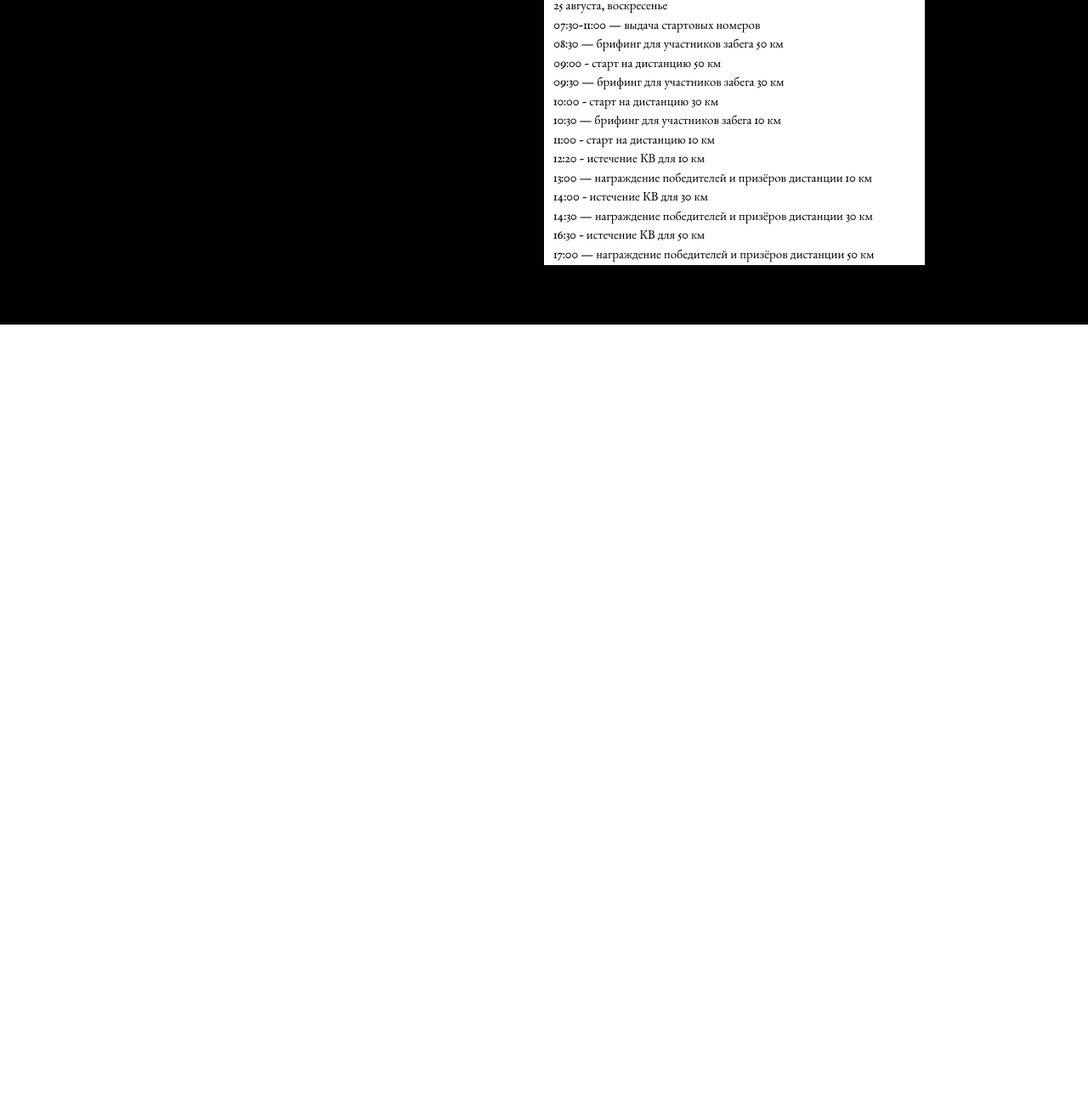
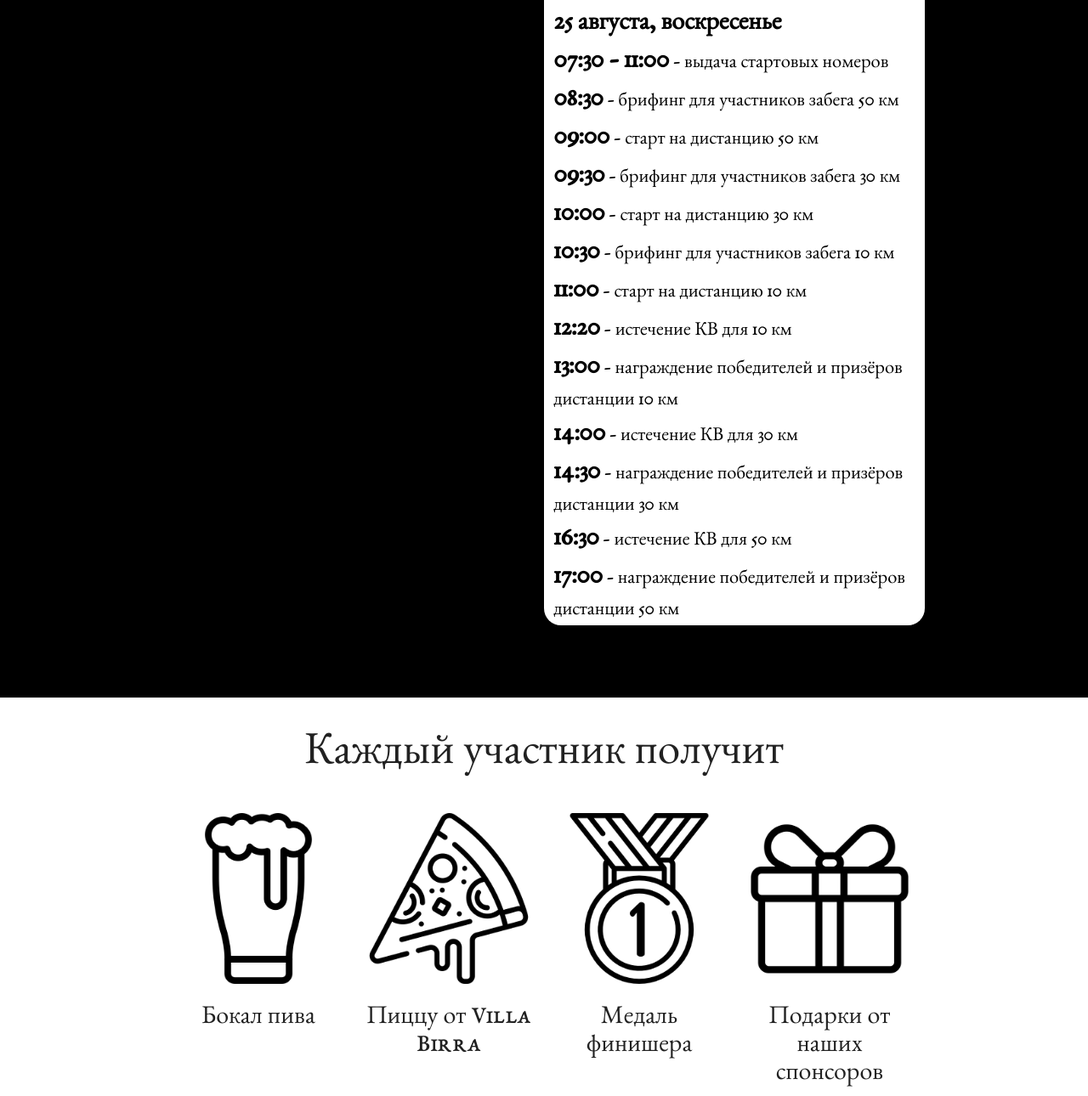
Before and after one commit to StaburovAlexey/oka-river-trail, a website: page src/index.html in a window 1280 px wide. Shown: the part 3550-4840 px from the top of the page at 85% size. Before the commit the page ends 3932 px from the top, so only its background shows below. Drawn offline with nearby package versions, Linux system fonts and the light colour scheme; files that its build step writes are made by us from their sources; files whose address does not match are found by name; a web font is replaced by a local one.

Commit message:
prize done

```diff
--- a/gulp/version.json
+++ b/gulp/version.json
@@ -1,3 +1,3 @@
 {
-    "main": "20240311133212"
+    "main": "20240311202033"
 }
--- a/src/index.html
+++ b/src/index.html
@@ -111,33 +111,52 @@
       </div>
       <div class="program black">
         <div class="row white-text container">
-          <div class="col s6 ">Oka River Trail</div>
-          <div class="col s6 black-text white">
+          <h2 class="col m6 s12">Oka River Trail</h2>
+          <div class="col m6 s12 black-text white program__info card">
             <h3>Программа забега:</h3>
             <span>25 августа, воскресенье</span>
-            <ul class="">
-              <li>07:30-11:00 — выдача стартовых номеров</li>
-              <li>08:30 — брифинг для участников забега 50 км</li>
-              <li>09:00 - старт на дистанцию 50 км</li>
-              <li>09:30 — брифинг для участников забега 30 км</li>
-              <li>10:00 - старт на дистанцию 30 км</li>
-              <li>10:30 — брифинг для участников забега 10 км</li>
-              <li>11:00 - старт на дистанцию 10 км</li>
-              <li>12:20 - истечение КВ для 10 км</li>
-              <li>13:00 — награждение победителей и призёров дистанции 10 км</li>
-              <li>14:00 - истечение КВ для 30 км</li>
-              <li>14:30 — награждение победителей и призёров дистанции 30 км</li>
-              <li>16:30 - истечение КВ для 50 км</li>
-              <li>17:00 — награждение победителей и призёров дистанции 50 км</li>
+            <ul class="program__list">
+              <li><span>07:30 - 11:00</span> - выдача стартовых номеров</li>
+              <li><span>08:30</span> - брифинг для участников забега 50 км</li>
+              <li><span>09:00</span> - старт на дистанцию 50 км</li>
+              <li><span>09:30</span> - брифинг для участников забега 30 км</li>
+              <li><span>10:00</span> - старт на дистанцию 30 км</li>
+              <li><span>10:30</span> - брифинг для участников забега 10 км</li>
+              <li><span>11:00</span> - старт на дистанцию 10 км</li>
+              <li><span>12:20</span> - истечение КВ для 10 км</li>
+              <li><span>13:00</span> - награждение победителей и призёров дистанции 10 км</li>
+              <li><span>14:00</span> - истечение КВ для 30 км</li>
+              <li><span>14:30</span> - награждение победителей и призёров дистанции 30 км</li>
+              <li><span>16:30</span> - истечение КВ для 50 км</li>
+              <li><span>17:00</span> - награждение победителей и призёров дистанции 50 км</li>
             </ul>
           </div>
         </div>
       </div>
-      <div class="prize-winner"></div>
-      <div class="distance"></div>
-      <div class="questions"></div>
-      <div class="contacts"></div>
-    </div>
+      <div class="prize-winner container white">
+        <h2>Каждый участник получит</h2>
+        <div class="row prize-winner__cards">
+          <div class="col m3 s12 prize-winner__card">
+            <img src="@img/free-icon-beer-mug-3265017.png" alt="">
+            <h4>Бокал пива</h4>
+          </div>
+          <div class="col m3 s12 prize-winner__card">
+            <img src="@img/free-icon-pizza-slice-3093562.png" alt="">
+            <h4>Пиццу от Villa Birra</h4>
+          </div>
+          <div class="col m3 s12 prize-winner__card">
+            <img src="@img/free-icon-gold-medal-625303.png" alt="">
+            <h4>Медаль финишера</h4>
+          </div>
+          <div class="col m3 s12 prize-winner__card">
+            <img src="@img/free-icon-gift-box-3727213.png" alt="">
+            <h4>Подарки от наших спонсоров</h4>
+          </div>
+        </div>
+        <div class="distance"></div>
+        <div class="questions"></div>
+        <div class="contacts"></div>
+      </div>
   </main>
   <script src="./js/app.min.js"></script>
 </body>
--- /dev/null
+++ b/src/scss/prize-winer.scss
@@ -0,0 +1,33 @@
+.prize-winner {
+
+  // background-color: #bcc5cc;
+
+  h2 {
+    text-align: center;
+    font-weight: 500;
+  }
+
+  .prize-winner__cards {
+    // display: flex;
+    padding: 20px 0 0 0 ;
+  }
+
+  .prize-winner__card {
+    display: flex;
+    flex-direction: column;
+    justify-content: center;
+    align-items: center;
+    img {
+      width: 100%;
+
+      @media screen and (max-width: 600px) {
+        max-width: 50%;
+      }
+    }
+
+    h4 {
+      text-align: center;
+      font-size: 2rem;
+    }
+  }
+}
--- a/src/scss/programm.scss
+++ b/src/scss/programm.scss
@@ -1,3 +1,21 @@
-.program{
+.program {
   padding: 50px 0;
+  @media screen and (max-width: 600px){
+    padding: 20px 0;
+  }
 }
+
+.program__info {
+  border-radius: 20px;
+  box-sizing: border-box;
+  padding: 20px;
+
+  li {
+    font-size: 1.5rem;
+    font-weight: 400;
+  }
+  span{
+    font-weight: 900;
+    font-size: 2rem;
+  }
+}
--- a/src/scss/style.scss
+++ b/src/scss/style.scss
@@ -9,6 +9,7 @@ body {
   position: relative;
   width: 100%;
   font-family: $font-stack;
+  // background-color: #bcc5cc;
 }
 
 
@@ -19,3 +20,4 @@ body {
 @import "video-container";
 @import "container-photo";
 @import "programm";
+@import "prize-winer";
```
Also changed, not shown: dist/css/style.css, dist/css/style.min.css, dist/index.html, src/img/free-icon-beer-mug-3265017.png (added), src/img/free-icon-gift-box-3727213.png (added), src/img/free-icon-gold-medal-625303.png (added), src/img/free-icon-pizza-slice-3093562.png (added).
